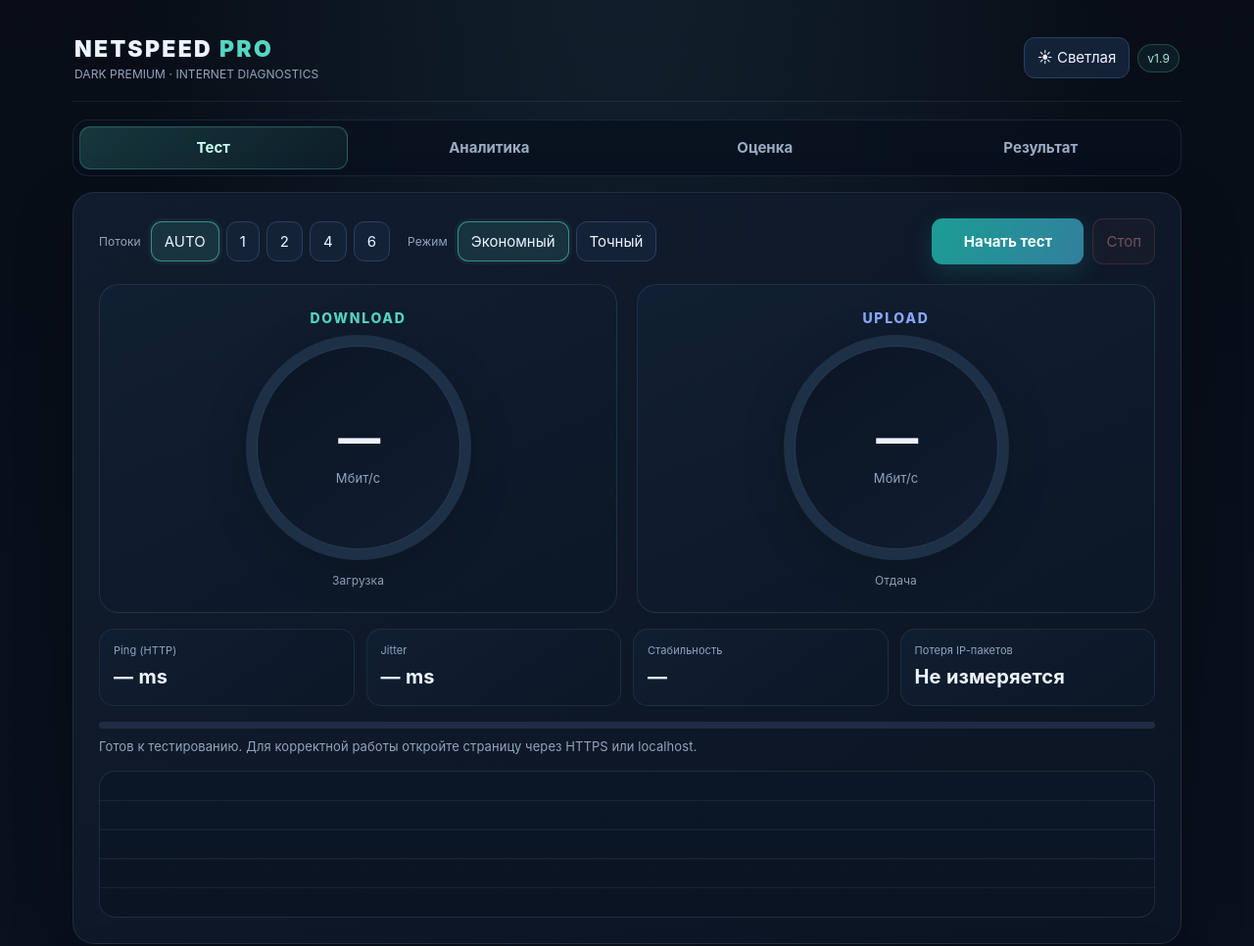
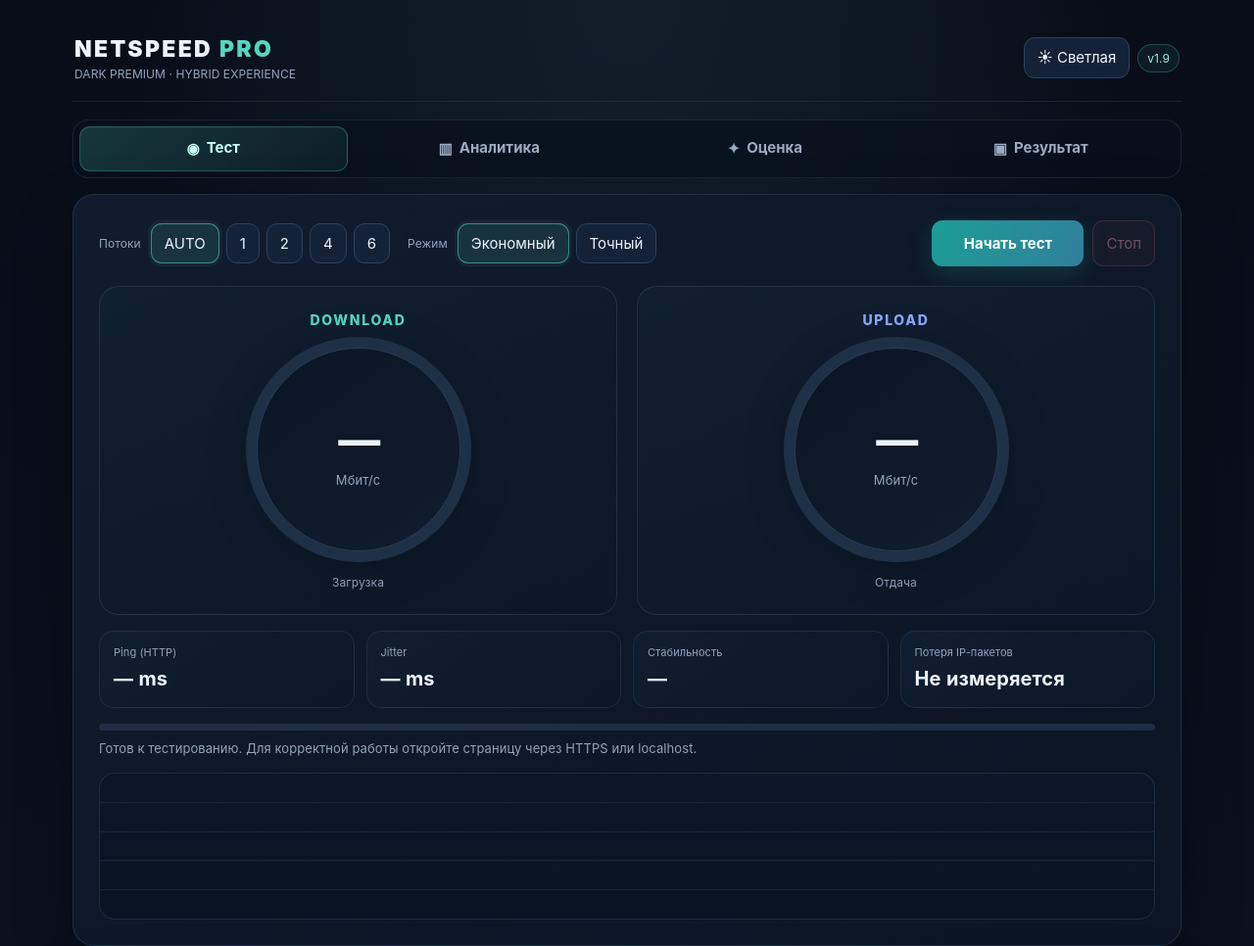
Before and after one commit to Dmitrii-Saprankov/netspeed-pro, a plain HTML site: page index.html in a window 1280 px wide. Shown: the top 966 px of the page at 98% size. Drawn offline with Linux system fonts and the light colour scheme.

Commit message:
Refine NetSpeed Pro 1.9 hybrid desktop dashboard and mobile app navigation

```diff
--- a/index.html
+++ b/index.html
@@ -40,7 +40,7 @@ body{background:radial-gradient(ellipse at 50% -25%,rgba(44,94,112,.28),transpar
 .nav{gap:8px;padding:6px;background:rgba(9,17,29,.76);border:1px solid rgba(123,157,190,.15);border-radius:16px}
 .nav button{min-height:44px;background:transparent;border-color:transparent;color:#9aacc3;border-radius:11px;font-weight:650;transition:background .2s,border-color .2s,color .2s}
 .nav button.active{background:linear-gradient(135deg,rgba(85,214,194,.2),rgba(85,214,194,.07));color:#c9fff5;border:1px solid rgba(85,214,194,.27);box-shadow:inset 0 1px rgba(255,255,255,.04)}
-.nav-icon{display:none}
+.nav-icon{display:inline-block;margin-right:7px;vertical-align:-1px}
 button,select{min-height:40px;background:#142238;border:1px solid #2b405b;border-radius:11px;transition:transform .15s,border-color .15s,background .15s}
 button:hover,select:hover{border-color:var(--cyan)}
 button:active{transform:scale(.98)}
@@ -141,11 +141,20 @@ body[data-theme=light] button.active{background:#dcefeb;border-color:#9bcfc6}
 }
 @media(prefers-reduced-motion:reduce){*,*::before,*::after{scroll-behavior:auto!important;transition:none!important;animation:none!important}}
 
+
+/* Hybrid layout: desktop dashboard navigation, mobile app navigation */
+@media(min-width:701px){
+ .nav{display:flex;align-items:center}
+ .nav button{min-height:46px}
+ .nav-icon{font-size:15px}
+ .gauges{grid-template-columns:repeat(2,minmax(0,1fr))}
+ .stats{grid-template-columns:repeat(4,minmax(0,1fr))}
+}
 </style>
 </head>
 <body>
 <div class="wrap">
- <header class="top"><div><div class="brand">NETSPEED <span>PRO</span></div><div class="note">DARK PREMIUM · INTERNET DIAGNOSTICS</div></div><div style="display:flex;gap:8px;align-items:center"><button id="themeToggle">☀ Светлая</button><div class="ver">v1.9</div></div></header><nav class="nav"><button class="active" data-tab="test"><span class="nav-icon">◉</span><span class="nav-label">Тест</span></button><button data-tab="analytics"><span class="nav-icon">▥</span><span class="nav-label">Аналитика</span></button><button data-tab="score"><span class="nav-icon">✦</span><span class="nav-label">Оценка</span></button><button data-tab="result"><span class="nav-icon">▣</span><span class="nav-label">Результат</span></button></nav>
+ <header class="top"><div><div class="brand">NETSPEED <span>PRO</span></div><div class="note">DARK PREMIUM · HYBRID EXPERIENCE</div></div><div style="display:flex;gap:8px;align-items:center"><button id="themeToggle">☀ Светлая</button><div class="ver">v1.9</div></div></header><nav class="nav"><button class="active" data-tab="test"><span class="nav-icon">◉</span><span class="nav-label">Тест</span></button><button data-tab="analytics"><span class="nav-icon">▥</span><span class="nav-label">Аналитика</span></button><button data-tab="score"><span class="nav-icon">✦</span><span class="nav-label">Оценка</span></button><button data-tab="result"><span class="nav-icon">▣</span><span class="nav-label">Результат</span></button></nav>
  <section class="panel" data-section="test">
   <div class="controls">
    <div class="group"><span class="label">Потоки</span><button class="stream active" data-stream="auto">AUTO</button><button class="stream" data-stream="1">1</button><button class="stream" data-stream="2">2</button><button class="stream" data-stream="4">4</button><button class="stream" data-stream="6">6</button></div>
```
